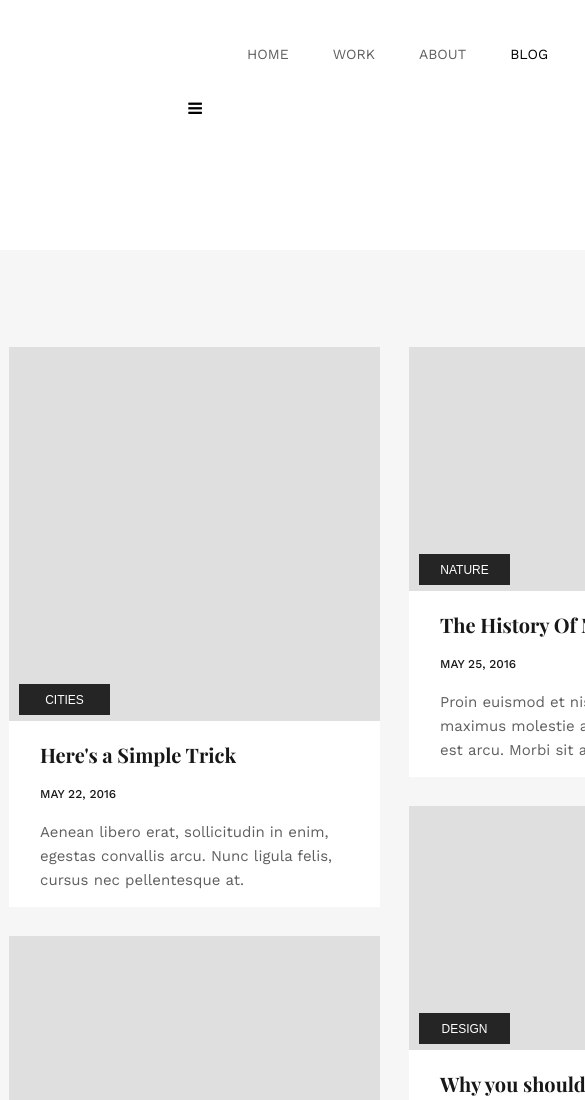
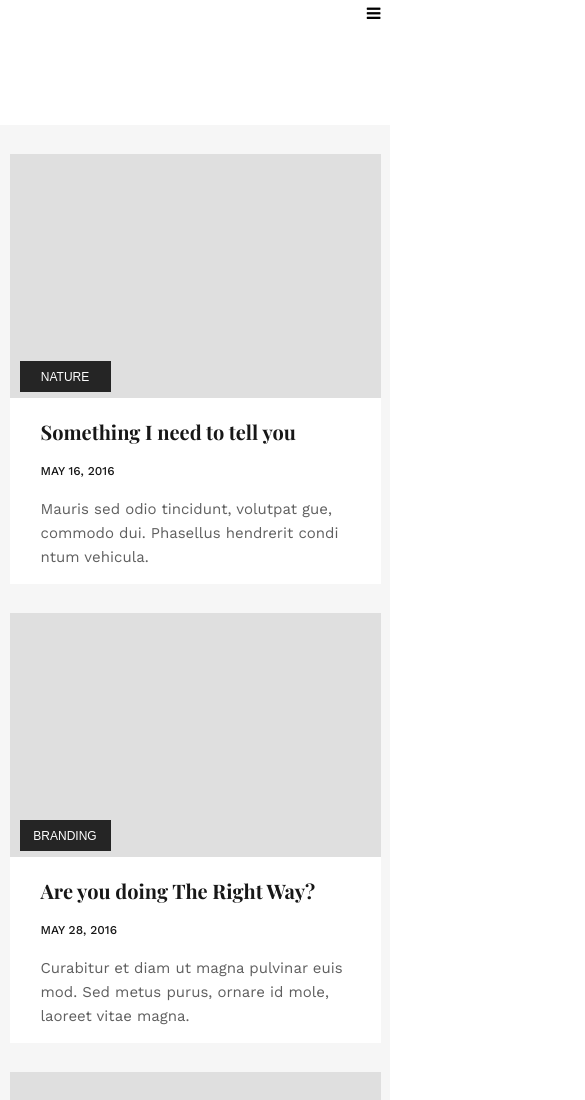
Before and after one commit to GhazaryanShogher/Polymorphic_Test, a plain HTML site: page index.html in a window 390 px wide. Shown: the top 1100 px of the page, 585 px wide, since content can reach past the window. Drawn offline with Linux system fonts and the light colour scheme.

Commit message:
Mobile styling

```diff
--- a/style.css
+++ b/style.css
@@ -39,7 +39,6 @@ body{
     box-sizing: border-box;
     height: 100px;
     background: rgb(255, 255, 255);
-    /* text-align: right; */
 }
 .mobile-menu-items{
     box-sizing: border-box;
@@ -57,22 +56,21 @@ body{
 }
 .mobile-menu-items a{
     text-decoration: none;
+    display: block;
     font-size: 14px;
     font-family: workSansRegular;
     color: rgb(95, 95, 95);
-}
-.mobile-menu-items a{
-    display: block;
 }
 .mobile-menu-items{
     height: 100px;
     display: none;
     position: absolute;
     text-align: right;
-    right: 70px;
 }
 .mobile-menu{
-    height: 150px;
+    display: none;
+    padding-top: 5px;
+    height: 125px;
     position: relative;
 }
 .active{
@@ -165,3 +163,33 @@ button{
     color: rgb(95, 95, 95);
     line-height: 1.6;
 }
+@media screen and (max-width: 768px) {
+    .menu,.mobile-menu-items,.content,.more-posts,.social-icons{
+        width: 100%!important;
+    }
+    .content{
+        align-items: center;
+        padding: 0;
+        padding-top: 29px;
+        height: auto;
+    }
+    .big-image img{
+        height: 241px;
+    }
+    .gaps{
+        margin-left:0;
+        margin-right:0;
+    }
+    .menu{
+        display: none;
+    }
+    .mobile-menu{
+        display: block;
+        text-align: right;
+        width: 371px;
+    }
+    .mobile-menu:hover .mobile-menu-items{
+        display: block;
+        z-index: 999;
+    }
+  }
```
